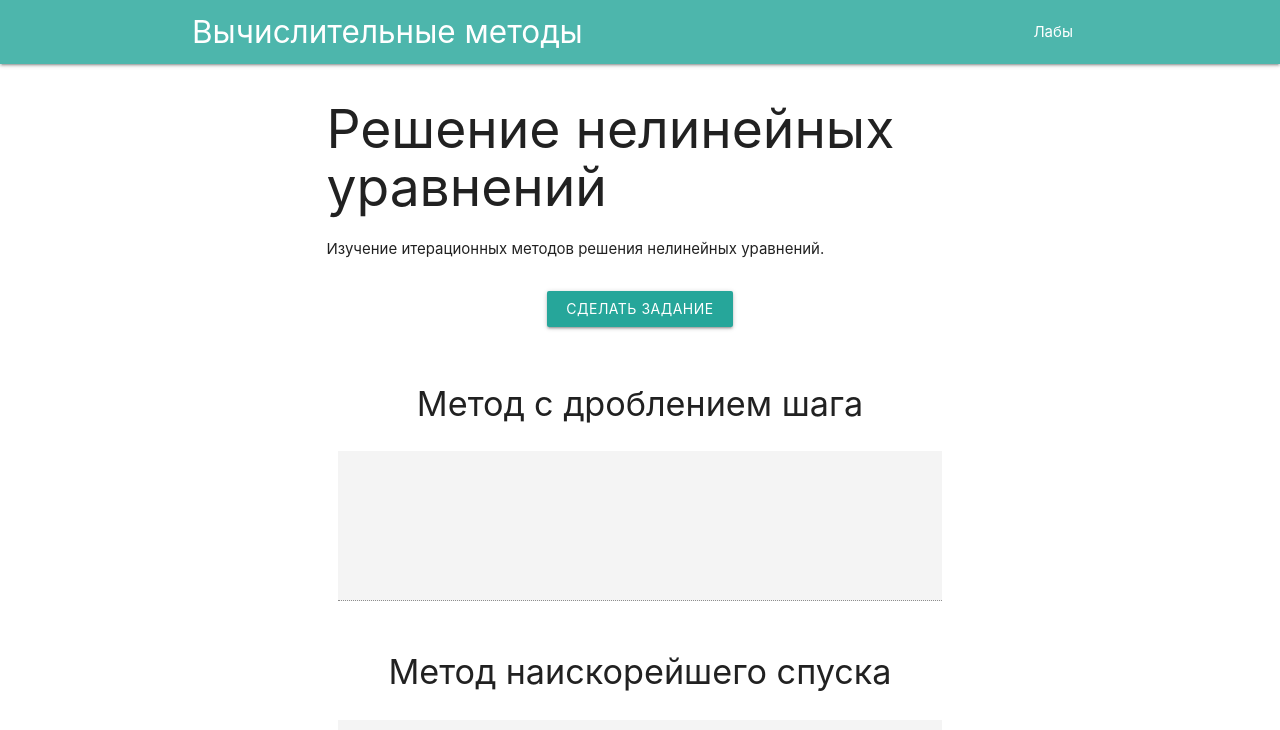
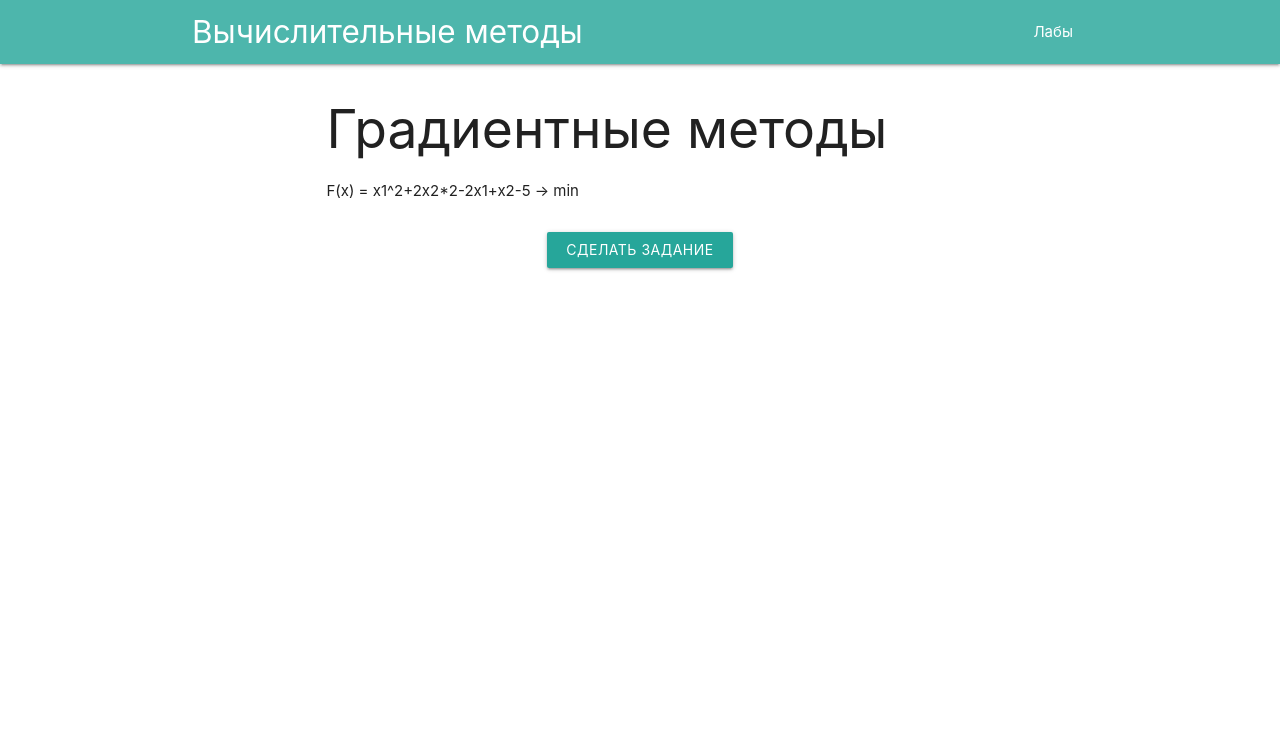
Before and after one commit to Vadimagic/ComputationalMethods, a Vue app: page /lab10 in a window 1280 px wide. Shown: the top 730 px of the page. Built offline with nearby package versions, Linux system fonts and the light colour scheme.

Commit message:
complete ctructure lb10

```diff
--- a/src/views/Lab10.vue
+++ b/src/views/Lab10.vue
@@ -1,21 +1,32 @@
 <template>
 	<div class="container">
-		<h2>Решение нелинейных уравнений</h2>
-		<p>Изучение итерационных методов решения нелинейных уравнений.</p>
+		<h2>Градиентные методы</h2>
+		<p>F(x) = x1^2+2x2*2-2x1+x2-5 -> min</p>
 		<div class="row">
 			<div class="input-field col offset-s4 s4">
 				<button @click="button1_click" class="btn" style="width: 100%">Сделать задание 1</button>
 			</div>
 		</div>
-		<div class="row">
+		<div class="row" v-if="text1 || text2">
 			<h4 class="center-align col s12">Метод с дроблением шага</h4>
 			<div class="input-field col s12">
-				<textarea v-model="text" id="textarea1" class="materialize-textarea" style="height: 150px; background: #f4f4f4;" disabled></textarea>
+				<pre style="background: #f4f4f4;">{{text1}}</pre>
 			</div>
 			<h4 class="center-align col s12">Метод наискорейшего спуска</h4>
 			<div class="input-field col s12">
-				<textarea v-model="text" id="textarea1" class="materialize-textarea" style="height: 150px; background: #f4f4f4;" disabled></textarea>
+				<pre style="background: #f4f4f4;">{{text2}}</pre>
 			</div>
 		</div>
 	</div>
 </template>
+
+<script>
+export default {
+	data() {
+		return {
+			text1: '',
+			text2: ''
+		}
+	},
+}
+</script>
```
